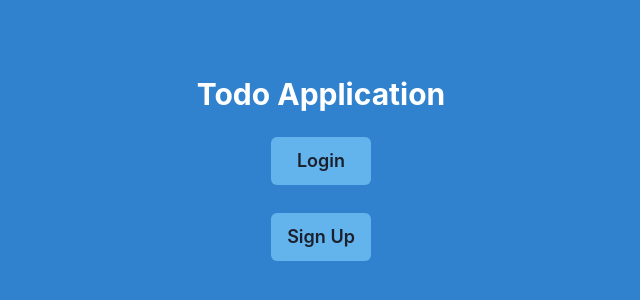
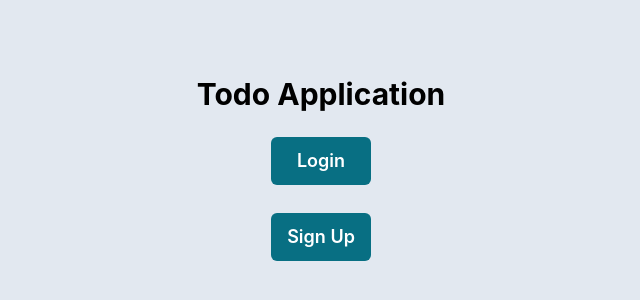
Before and after one commit to sangramabdar/todo-application, a React (Vite) app in the folder client/: page / in a window 1280 px wide. Shown: the part 234-534 px from the top of the page, without its empty margins (319-959 px from the left). Built offline with nearby package versions, Linux system fonts and the light colour scheme.

Commit message:
latest build

```diff
--- a/client/src/components/Home.tsx
+++ b/client/src/components/Home.tsx
@@ -5,14 +5,15 @@ import { Link } from "react-router-dom";
 function LinkButton({ children }: any) {
   return (
     <Button
+      color="white"
       mt="20px"
       variant="solid"
-      backgroundColor="blue.300"
+      backgroundColor="cyan.800"
       width="100px"
       textAlign="center"
       size="lg"
       _hover={{
-        backgroundColor: "blue.400",
+        backgroundColor: "cyan.700",
       }}
     >
       {children}
@@ -28,22 +29,15 @@ function Home() {
         flexDirection="column"
         justifyContent="center"
         alignItems="center"
-        bg="blue.500"
-        color="white"
+        bg="gray.200"
+        color="black"
         position="fixed"
         top="0"
         bottom="0"
         left="0"
         right="0"
       >
-        <Text
-          color="white"
-          fontSize="3xl"
-          as="b"
-          mx="auto"
-          maxW="50%"
-          textAlign="center"
-        >
+        <Text fontSize="3xl" as="b" mx="auto" maxW="50%" textAlign="center">
           Todo Application
         </Text>
         <Stack spacing="2">
--- a/client/src/components/SubmitButton.tsx
+++ b/client/src/components/SubmitButton.tsx
@@ -12,11 +12,12 @@ function SubmitButton({ title, disabled }: SubmitButtonProps) {
         mt="20px"
         variant="solid"
         type="submit"
-        bgColor="blue.400"
+        _hover={{
+          backgroundColor: "cyan.700",
+        }}
         disabled={disabled}
-        _hover={{
-          backgroundColor: "blue.500",
-        }}
+        bgColor="cyan.800"
+        color="white"
       >
         {title}
       </Button>
--- a/client/src/modules/dashboard/component/AddButton.tsx
+++ b/client/src/modules/dashboard/component/AddButton.tsx
@@ -110,7 +110,16 @@ function AddButton({ handleAddTask }: any) {
 
   return (
     <Box p="5">
-      <Button onClick={onOpen}>Add Task</Button>
+      <Button
+        _hover={{
+          backgroundColor: "cyan.700",
+        }}
+        backgroundColor="cyan.800"
+        color="white"
+        onClick={onOpen}
+      >
+        Add Task
+      </Button>
       <Modal
         initialFocusRef={initialRef}
         finalFocusRef={finalRef}
--- a/client/src/modules/dashboard/component/DashBoard.tsx
+++ b/client/src/modules/dashboard/component/DashBoard.tsx
@@ -86,13 +86,18 @@ function DashBoard() {
   };
 
   return (
-    <Box minHeight="100vh" bgColor="blue.300">
+    <Box minHeight="100vh" bgColor="gray.200">
       <Button
         variant="solid"
         onClick={handleLogOut}
         position="fixed"
         top="20px"
         right="20px"
+        color="white"
+        backgroundColor="cyan.800"
+        _hover={{
+          backgroundColor: "cyan.700",
+        }}
       >
         LogOut
       </Button>
--- a/client/src/modules/dashboard/component/Task.tsx
+++ b/client/src/modules/dashboard/component/Task.tsx
@@ -17,7 +17,7 @@ function TaskComponent(props: any) {
   const { title, description } = props;
 
   return (
-    <GridItem>
+    <GridItem rounded="2xl" bgColor="white">
       <Card variant="outline">
         <CardHeader>
           <Heading size="md">{title}</Heading>
--- a/client/src/modules/login/components/Login.tsx
+++ b/client/src/modules/login/components/Login.tsx
@@ -126,14 +126,14 @@ function Login() {
     });
 
   return (
-    <Center bg="blue.500" h="100vh" color="white">
+    <Center bgColor="gray.200" h="100vh" color="black" shadow="md">
       <Stack
         justifyContent="center"
         alignItems="center"
         boxShadow="lg"
         rounded="md"
         padding="5"
-        bg="blue.300"
+        bgColor="white"
       >
         <Text fontSize="20px">Login</Text>
         <form onSubmit={handleSubmit}>
--- a/client/src/modules/signup/components/SignUp.tsx
+++ b/client/src/modules/signup/components/SignUp.tsx
@@ -123,14 +123,14 @@ function SignUp() {
     });
 
   return (
-    <Center bg="blue.400" h="100vh" color="white">
+    <Center bg="gray.200" h="100vh" color="black">
       <Stack
         justifyContent="center"
         alignItems="center"
         boxShadow="lg"
         rounded="md"
         padding="5"
-        bg="blue.300"
+        bg="white"
       >
         <Text fontSize="20px">Sign Up</Text>
         <form onSubmit={handleSubmit}>
```
Also changed, not shown: 3 other files (tests, documents, lock files or other folders).
